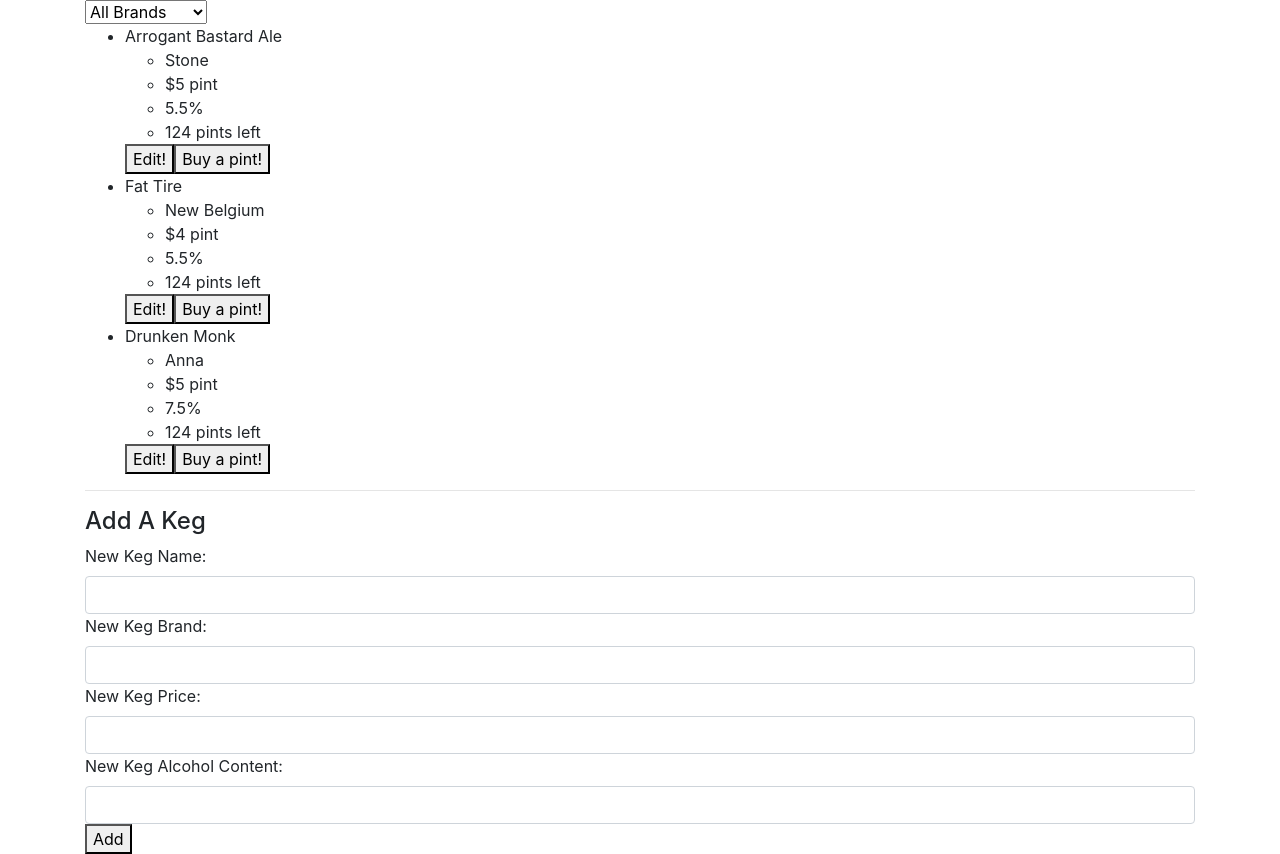
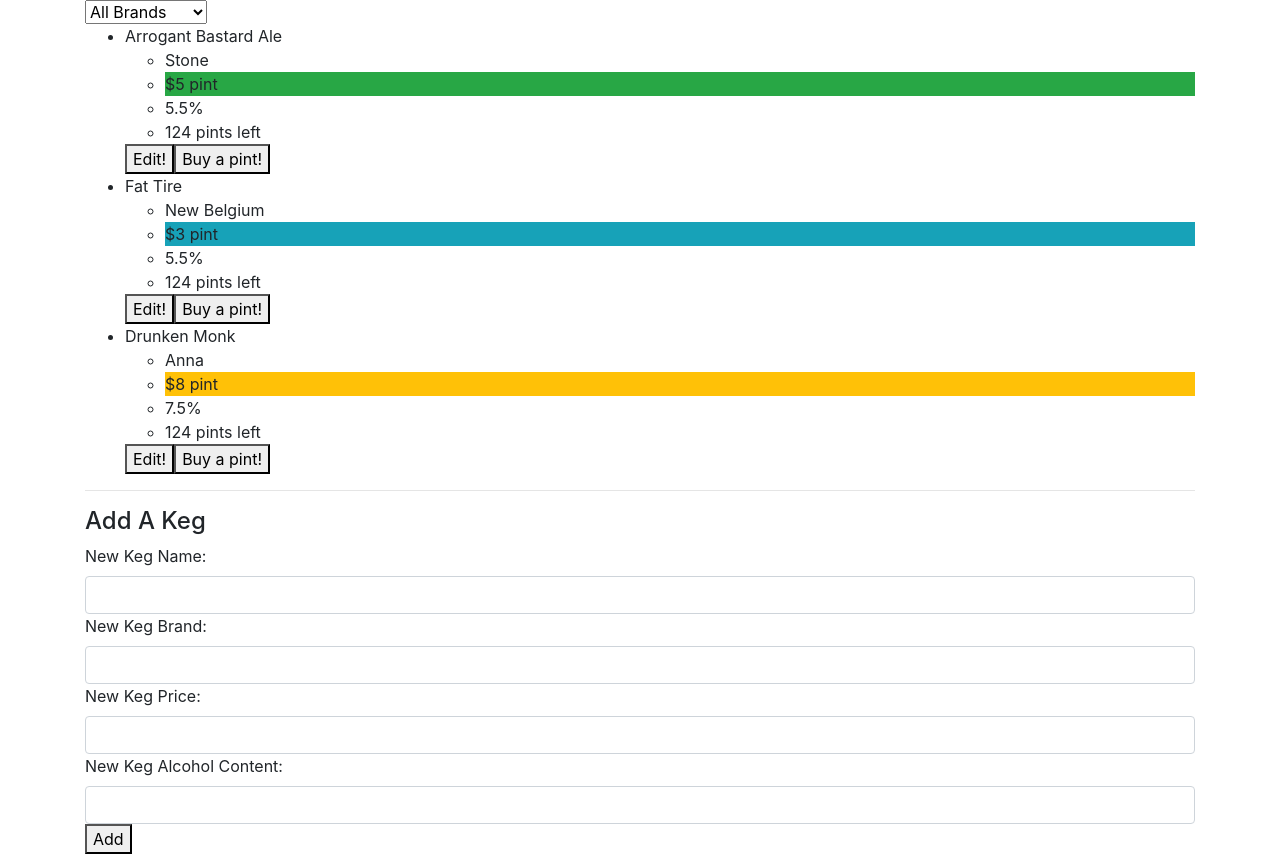
Before and after one commit to twyststar/Angular-tap-room, an Angular app: page / in a window 1280 px wide. Built offline with nearby package versions, Linux system fonts and the light colour scheme.

Commit message:
Add color coding for price and keg running low

```diff
--- a/src/app/app.component.ts
+++ b/src/app/app.component.ts
@@ -12,8 +12,8 @@
   masterKegList: Keg[] = [
 
     new Keg('Arrogant Bastard Ale', 'Stone', 5, '5.5%', 124),
-    new Keg('Fat Tire', 'New Belgium', 4, '5.5%', 124),
-    new Keg('Drunken Monk', 'Anna', 5, '7.5%', 124)
+    new Keg('Fat Tire', 'New Belgium', 3, '5.5%', 124),
+    new Keg('Drunken Monk', 'Anna', 8, '7.5%', 124)
   ];
   editKeg(clickedKeg) {
    this.selectedKeg = clickedKeg;
--- a/src/app/keg-list.component.html
+++ b/src/app/keg-list.component.html
@@ -4,10 +4,10 @@
 </select>
 
 <ul>
-  <li *ngFor="let keg of childKegList | brand:filterByBrand">{{keg.name}}
+  <li [class]="lowWarning(keg)" *ngFor="let keg of childKegList | brand:filterByBrand">{{keg.name}}
     <ul>
       <li>{{keg.brand}}</li>
-      <li>${{keg.price}} pint</li>
+      <li [class]="priceColor(keg)">${{keg.price}} pint</li>
       <li>{{keg.alcContent}}</li>
       <li>{{keg.amount}} pints left</li>
     </ul>
--- a/src/app/keg-list.component.ts
+++ b/src/app/keg-list.component.ts
@@ -22,4 +22,20 @@
   salesButtonHasBeenClicked(salesKegToEdit: Keg){
     this.saleClickSender.emit(salesKegToEdit)
   }
+
+  priceColor(currentKeg){
+    if (currentKeg.price >= 7){
+      return "bg-warning";
+    } else if (currentKeg.price >= 4) {
+      return  "bg-success";
+    } else {
+      return "bg-info";
+    }
+  }
+
+  lowWarning(currentKeg){
+    if(currentKeg.amount<=10){
+      return "bg-danger"
+    }
+  }
 }
--- a/src/app/keg-sales.component.html
+++ b/src/app/keg-sales.component.html
@@ -2,6 +2,10 @@
   <div *ngIf="childSalesSelectedKeg">
     <h3>{{childSalesSelectedKeg.name}}</h3>
     <h2>{{childSalesSelectedKeg.amount}}</h2>
+    <button (click)="sellAPint(childSalesSelectedKeg)">Sell Pint</button>
+    <button (click)="sellAGrowler(childSalesSelectedKeg)">Sell Growler</button>
+    <button (click)="sellALargeGrowler(childSalesSelectedKeg)">Sell Large Growler</button>
+    <button (click)="tapNewKeg(childSalesSelectedKeg)">Tap A new Keg</button>
     <button (click)="finalizeButtonClick()">Done</button>
   </div>
 </div>
--- a/src/app/keg-sales.component.ts
+++ b/src/app/keg-sales.component.ts
@@ -15,4 +15,16 @@
     this.finalizeButtonClickSender.emit();
   }
 
+  sellAPint(currentKeg){
+    currentKeg.amount = (currentKeg.amount - 1)
+  }
+  sellAGrowler(currentKeg){
+    currentKeg.amount = (currentKeg.amount - 2)
+  }
+  sellALargeGrowler(currentKeg){
+    currentKeg.amount = (currentKeg.amount - 4)
+  }
+  tapNewKeg(currentKeg){
+    currentKeg.amount = 124
+  }
 }
```
